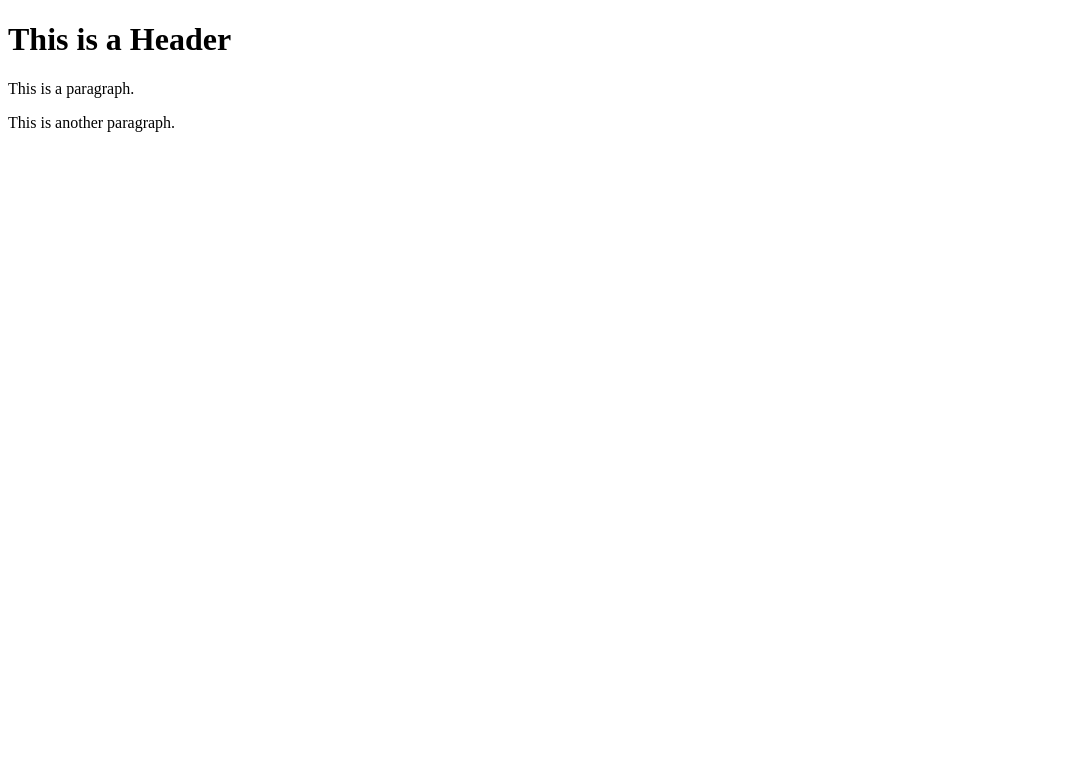
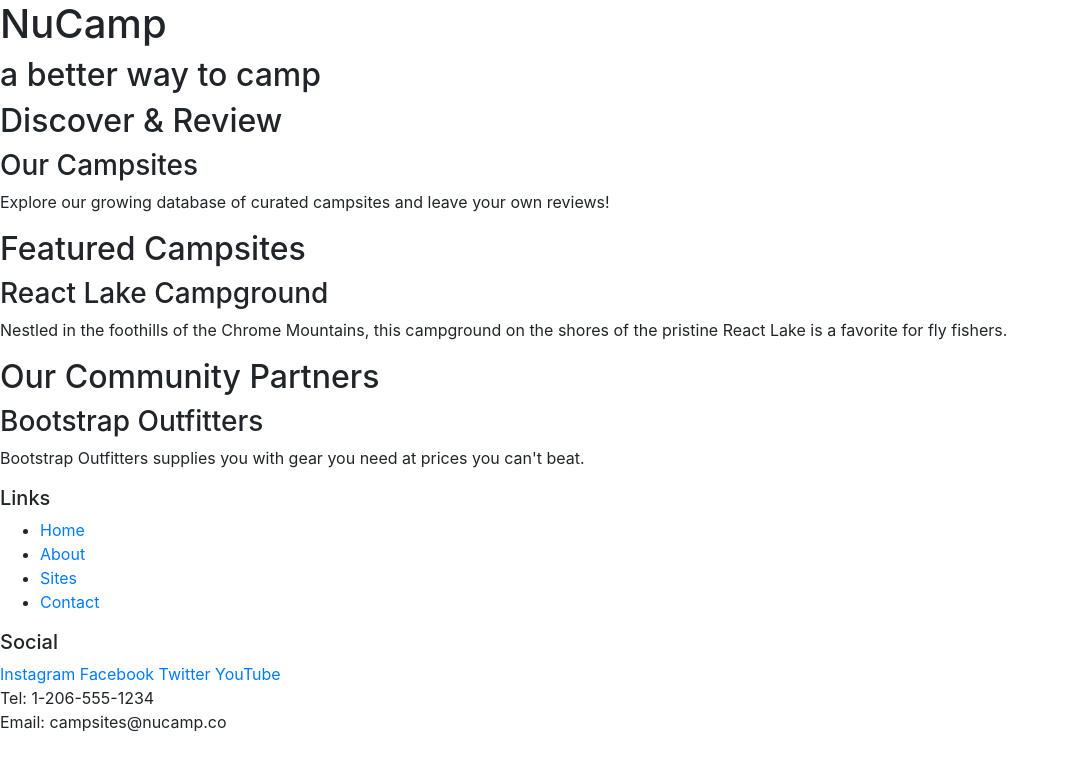
Before and after one commit to OnlyDuncan/Portfolio-Project-Bootstrap, a website: page index.html in a window 1280 px wide. Shown: the whole page, without its empty margins (0-1065 px from the left). Drawn offline with nearby package versions, Linux system fonts and the light colour scheme.

Commit message:
Okay, ready to start for real this time

```diff
--- a/index.html
+++ b/index.html
@@ -1,8 +1,69 @@
 <!DOCTYPE html>
-<html>
-    <body>
-        <h1>This is a Header</h1>
-        <p>This is a paragraph.</p>
-        <p>This is another paragraph.</p>
-    </body>
+<html lang="en">
+
+<head>
+    <meta charset="utf-8" />
+    <meta name="viewport" content="width=device-width, initial-scale=1" />
+
+    <link rel="stylesheet" href="node_modules/bootstrap/dist/css/bootstrap.min.css" />
+
+    <title>NuCamp: A Better Way To Camp</title>
+</head>
+
+<body>
+
+    <header>
+        <div>
+            <h1>NuCamp</h1>
+            <h2>a better way to camp</h2>
+        </div>
+    </header>
+
+    <div>
+        <h2>Discover & Review</h2>
+        <h3>Our Campsites</h3>
+        <p>Explore our growing database of curated campsites and leave your own reviews!</p>
+    </div>
+
+    <div>
+        <h2>Featured Campsites</h2>
+        <h3>React Lake Campground</h3>
+        <p>Nestled in the foothills of the Chrome Mountains, this campground on the shores of the pristine React Lake is a favorite for fly fishers.</p>
+    </div>
+
+    <div>
+        <h2>Our Community Partners</h2>
+        <h3>Bootstrap Outfitters</h3>
+        <p>Bootstrap Outfitters supplies you with gear you need at prices you can't beat.</p>
+    </div>
+
+    <footer>
+        <div>
+            <h5>Links</h5>
+            <ul>
+                <li><a href="#">Home</a></li>
+                <li><a href="#">About</a></li>
+                <li><a href="#">Sites</a></li>
+                <li><a href="#">Contact</a></li>
+            </ul>
+        </div>
+        <div>
+            <h5>Social</h5>
+            <a href="http://instagram.com/">Instagram</a>
+            <a href="http://facebook.com/">Facebook</a>
+            <a href="http://twitter.com/">Twitter</a>
+            <a href="http://youtube.com/">YouTube</a>
+        </div>
+        <div>
+            Tel: 1-206-555-1234<br />
+            Email: campsites@nucamp.co
+        </div>
+    </footer>
+
+    <script src="node_modules/jquery/dist/jquery.slim.min.js"></script>
+    <script src="node_modules/popper.js/dist/umd/popper.min.js"></script>
+    <script src="node_modules/bootstrap/dist/js/bootstrap.min.js"></script>
+
+</body>
+
 </html>
```
Also changed, not shown: package.json (+6 -1 lines), css/styles.css (added), 1 other file.
